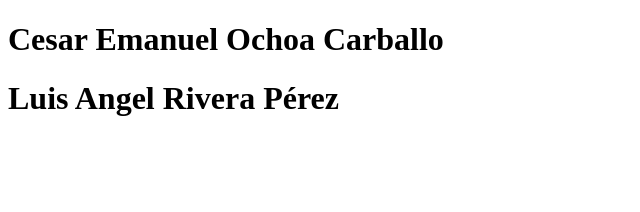
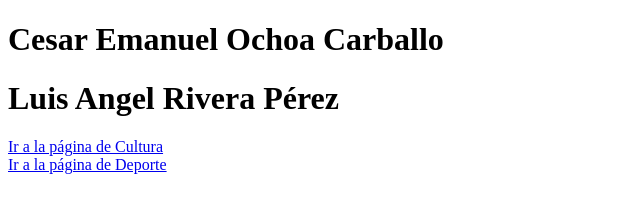
Before and after one commit to cesar2000lobo-collab/Examen-GitHub-Ochoa-Carballo-y-Rivera-Perez, a plain HTML site: page index.html in a window 1280 px wide. Shown: the whole page, without its empty margins (0-640 px from the left). Drawn offline with Linux system fonts and the light colour scheme.

Commit message:
Ochoa Carballo Cesar Emanuel index comit8

```diff
--- a/index.html
+++ b/index.html
@@ -8,6 +8,9 @@
 <body>
     <h1>Cesar Emanuel Ochoa Carballo</h1>
     <h1>Luis Angel Rivera Pérez</h1>
-    <!-- Aquí va el contenido visible de la página -->
+
+    <!-- Enlaces corregidos con texto visible -->
+    <a href="paginas/cultura1.html" target="_blank">Ir a la página de Cultura</a><br>
+    <a href="paginas/deporte1.html" target="_blank">Ir a la página de Deporte</a>
 </body>
 </html>
```
